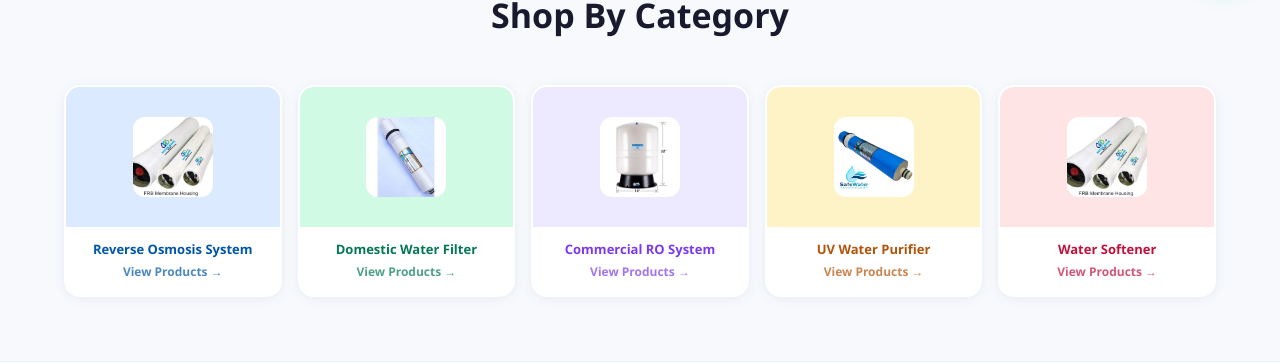
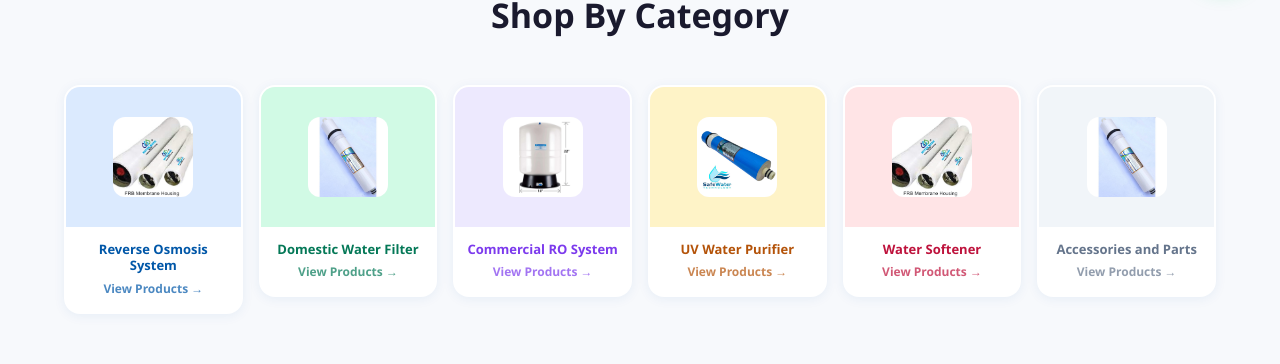
Before and after one commit to ShaheerKhalid01/aqua-tai, a Next.js app: page / in a window 1280 px wide. Shown: the part 786-1150 px from the top of the page. Built offline with nearby package versions, Linux system fonts and the light colour scheme; no server answers.

Commit message:
Fix product images - copy existing images to match database paths

```diff
--- a/app/(store)/page.js
+++ b/app/(store)/page.js
@@ -42,6 +42,7 @@ const CATEGORIES = [
   { name: "Commercial RO System",          icon: "/3.jpeg", color: "#7c3aed", light: "#ede9fe" },
   { name: "UV Water Purifier",            icon: "/4.jpeg", color: "#b45309", light: "#fef3c7" },
   { name: "Water Softener",              icon: "/5.jpeg", color: "#be123c", light: "#ffe4e6" },
+  { name: "Accessories and Parts",        icon: "/2.jpeg", color: "#64748b", light: "#f1f5f9" },
 ];
 
 // ── Features ──────────────────────────────────────────────────
@@ -159,7 +160,7 @@ export default function Home() {
             <p style={{ color: "#0057a8", fontWeight: 700, fontSize: 13, letterSpacing: 3, textTransform: "uppercase", marginBottom: 10 }}>Explore Our Range</p>
             <h2 style={{ fontSize: 34, fontWeight: 900, color: "#1a1a2e" }}>Shop By Category</h2>
           </div>
-          <div style={{ display: "grid", gridTemplateColumns: "repeat(5,1fr)", gap: 16 }}>
+          <div style={{ display: "grid", gridTemplateColumns: "repeat(6,1fr)", gap: 16 }}>
             {CATEGORIES.map(cat => (
               <Link key={cat.name} href={`/shop?category=${encodeURIComponent(cat.name)}`} style={{ textDecoration: "none" }}>
                 <div style={{ background: "#fff", borderRadius: 16, overflow: "hidden", boxShadow: "0 2px 12px rgba(0,87,168,0.07)", border: "2px solid transparent", transition: "all 0.3s", textAlign: "center", cursor: "pointer" }}
--- a/app/(store)/shop/page.js
+++ b/app/(store)/shop/page.js
@@ -14,6 +14,7 @@ const CATEGORY_ICONS = {
   "Commercial RO System": "",
   "UV Water Purifier": "",
   "Water Softener": "",
+  "Accessories and Parts": "",
 };
 
 function FilterTag({ label, onRemove }) {
--- a/app/admin/products/page.js
+++ b/app/admin/products/page.js
@@ -6,7 +6,7 @@ import { formatPrice } from "@/lib/utils";
 import { useNotifications } from "@/components/Notifications";
 import { useConfirmDialog } from "@/components/ConfirmDialog";
 
-const CATEGORIES = ["Reverse Osmosis System", "Domestic Water Filter", "Commercial RO System", "UV Water Purifier", "Water Softener"];
+const CATEGORIES = ["Reverse Osmosis System", "Domestic Water Filter", "Commercial RO System", "UV Water Purifier", "Water Softener", "Accessories and Parts"];
 const BADGES = ["", "Best Seller", "Popular", "Premium", "New", "Top Rated"];
 const emptyForm = { name: "", category: "", price: "", originalPrice: "", stock: "", badge: "", description: "", features: "", specifications: "", images: [] };
 
```
